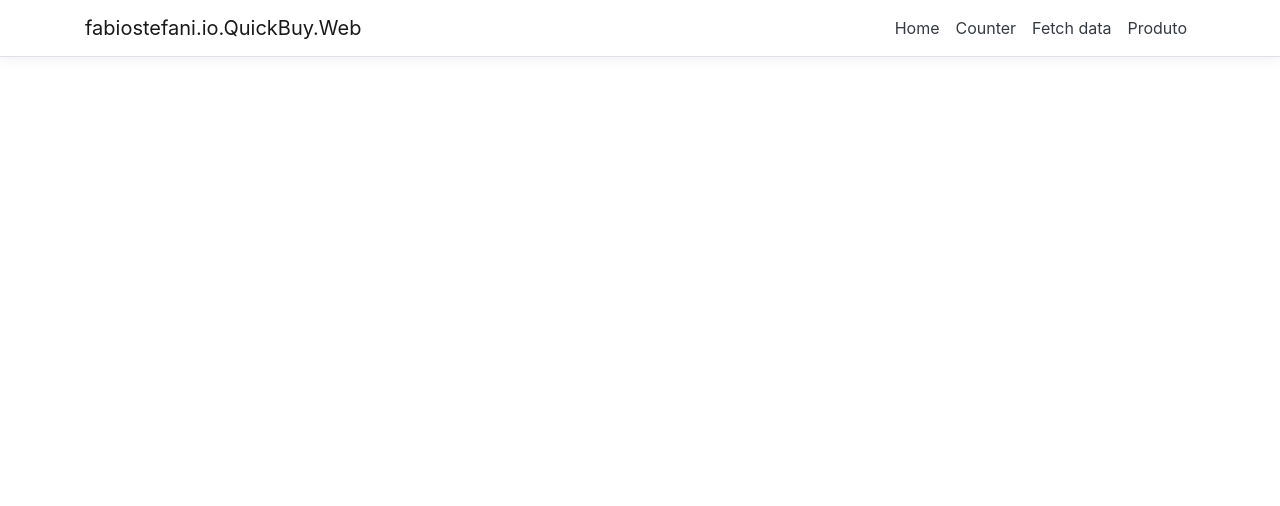
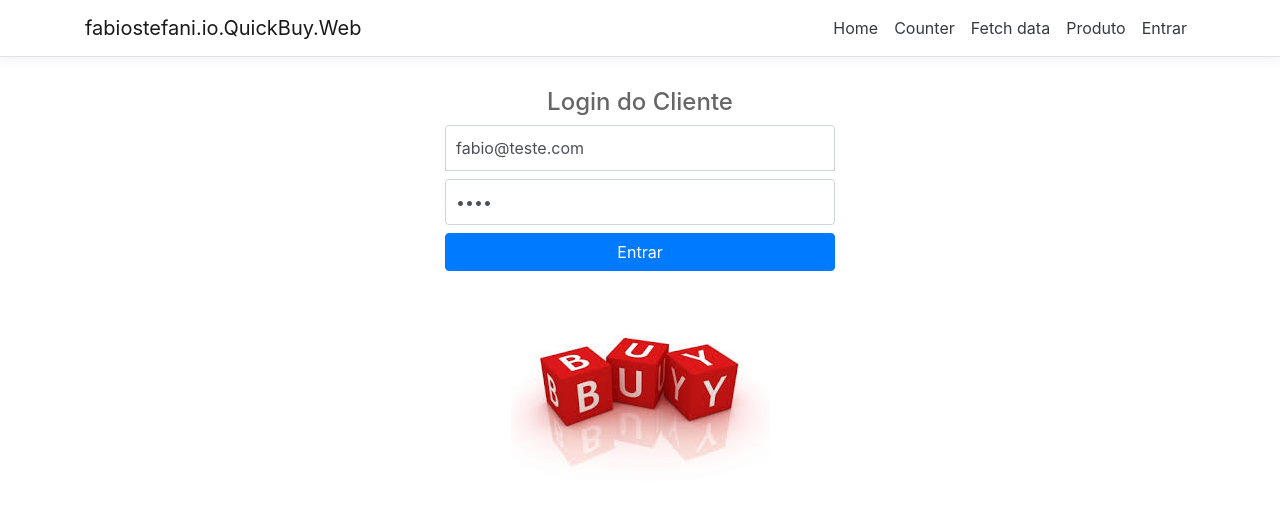
Before and after one commit to fabiostefani/U_Angular_QuickBuy, an Angular app in the folder fabiostefani.io.QuickBuy/fabiostefani.io.QuickBuy.Web/ClientApp/: page /entrar in a window 1280 px wide. Before the commit this address led to /. Shown: the top 506 px of the page. Built offline with nearby package versions, Linux system fonts and the light colour scheme.

Commit message:
Componente de Login

```diff
--- a/fabiostefani.io.QuickBuy/fabiostefani.io.QuickBuy.Web/ClientApp/src/app/app.module.ts
+++ b/fabiostefani.io.QuickBuy/fabiostefani.io.QuickBuy.Web/ClientApp/src/app/app.module.ts
@@ -10,6 +10,7 @@ import { HomeComponent } from './home/home.component';
 import { CounterComponent } from './counter/counter.component';
 import { FetchDataComponent } from './fetch-data/fetch-data.component';
 import { ProdutoComponent } from './produto/produto.component';
+import { LoginComponent } from './usuario/login/login.component';
 
 @NgModule({
   declarations: [
@@ -18,7 +19,8 @@ import { ProdutoComponent } from './produto/produto.component';
     HomeComponent,
     CounterComponent,
     FetchDataComponent,
-    ProdutoComponent
+    ProdutoComponent,
+    LoginComponent
   ],
   imports: [
     BrowserModule.withServerTransition({ appId: 'ng-cli-universal' }),
@@ -29,6 +31,7 @@ import { ProdutoComponent } from './produto/produto.component';
       { path: 'counter', component: CounterComponent },
       { path: 'fetch-data', component: FetchDataComponent },
       { path: 'produto', component: ProdutoComponent },
+      { path: 'entrar', component: LoginComponent },
     ])
   ],
   providers: [],
--- a/fabiostefani.io.QuickBuy/fabiostefani.io.QuickBuy.Web/ClientApp/src/app/nav-menu/nav-menu.component.html
+++ b/fabiostefani.io.QuickBuy/fabiostefani.io.QuickBuy.Web/ClientApp/src/app/nav-menu/nav-menu.component.html
@@ -20,7 +20,9 @@
           <li class="nav-item" [routerLinkActive]='["link-active"]'>
             <a class="nav-link text-dark" [routerLink]='["/produto"]'>Produto</a>
           </li>
-
+          <li class="nav-item" [routerLinkActive]='["link-active"]'>
+            <a class="nav-link text-dark" [routerLink]='["/entrar"]'>Entrar</a>
+          </li>
         </ul>
       </div>
     </div>
--- a/fabiostefani.io.QuickBuy/fabiostefani.io.QuickBuy.Web/ClientApp/src/app/usuario/login/login.component.css
+++ b/fabiostefani.io.QuickBuy/fabiostefani.io.QuickBuy.Web/ClientApp/src/app/usuario/login/login.component.css
@@ -0,0 +1,24 @@
+.form-signin {
+    width: 100%;
+    max-width: 420px;
+    padding: 15px;
+    margin: auto;
+}
+
+.form-signin input[type="email"]{
+    margin-bottom: -1px;
+    border-bottom-right-radius: 0;
+    border-bottom-left-radius: 0;
+}
+
+.form-signin .form-control {
+    position: relative;
+    box-sizing: border-box;
+    height: auto;
+    padding: 10px;
+    font-size: 16px;
+}
+
+.login {
+    color: #666;
+}
--- a/fabiostefani.io.QuickBuy/fabiostefani.io.QuickBuy.Web/ClientApp/src/app/usuario/login/login.component.html
+++ b/fabiostefani.io.QuickBuy/fabiostefani.io.QuickBuy.Web/ClientApp/src/app/usuario/login/login.component.html
@@ -1,13 +1,17 @@
-<!DOCTYPE html>
-<html>
+<div class="text-center">
+    <form class="form-signin">
+        <h1 class="h4 mb-2 login">Login do Cliente</h1>
+        <label for="inputEmail" class="sr-only">E-mail</label>
+        <input type="email" id="inputEmail" name="email" placeholder="Informe o seu e-mail" class="form-control mb-2"
+            [(ngModel)]="email">
 
-<head>
-    <meta charset="UTF-8">
-    <title>Document</title>
-</head>
+        <label for="inputSenha" class="sr-only">Senha</label>
+        <input type="password" name="senha" id="inputSenha" placeholder="Senha" class="form-control mb-2"
+            [(ngModel)]="senha">
 
-<body>
+        <button class="btn btn-primary btn-block mb-3" type="submit" (click)="entrar()">Entrar</button>
 
-</body>
+        <img src="../../../assets/img/quick-b-logo.jpg">
 
-</html>
+    </form>
+</div>
--- a/fabiostefani.io.QuickBuy/fabiostefani.io.QuickBuy.Web/ClientApp/src/app/usuario/login/login.component.ts
+++ b/fabiostefani.io.QuickBuy/fabiostefani.io.QuickBuy.Web/ClientApp/src/app/usuario/login/login.component.ts
@@ -1,5 +1,16 @@
 import { Component } from '@angular/core'
 
 @Component({
-    selector: "app-login"
+    selector: 'app-login',
+    templateUrl: './login.component.html',
+    styleUrls: ['./login.component.css']
 })
+
+export class LoginComponent {
+    public email = "fabio@teste.com";
+    public senha = "1254";
+
+    entrar() {
+        alert(this.email + this.senha);
+    }
+}
```
Also changed, not shown: fabiostefani.io.QuickBuy/fabiostefani.io.QuickBuy.Web/ClientApp/src/assets/img/quick-b-logo.jpg (added).
